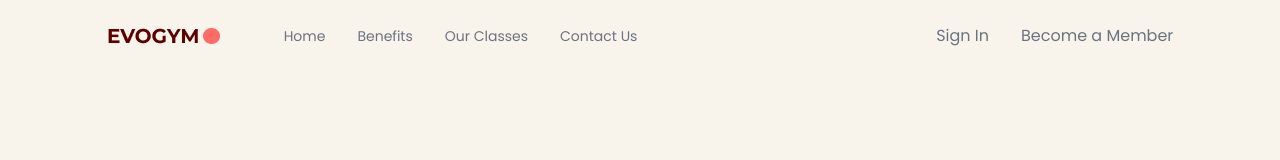
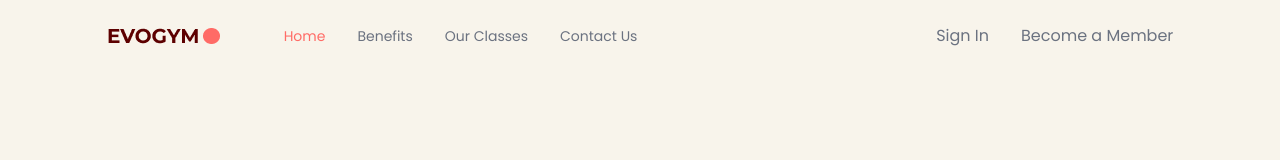
Before and after one commit to yusuffikri/barasuara-typescript, a React (Vite) app: page / in a window 1280 px wide. Shown: the top 160 px of the page. Built offline with nearby package versions, Linux system fonts and the light colour scheme.

Commit message:
navbar update

```diff
--- a/src/App.tsx
+++ b/src/App.tsx
@@ -1,8 +1,15 @@
 import Navbar from '@/sections/navbar'
+import { useState } from 'react';
 
 function App({}){
+
+  const [selectedPage,setSelectedPage] = useState<string>('home');
+
+
   return <div className="app bg-gray-20">
-  <Navbar/>
+  <Navbar
+  selectedPage={selectedPage} setSelectedPage={setSelectedPage}
+  />
   </div>
 }
 
```
